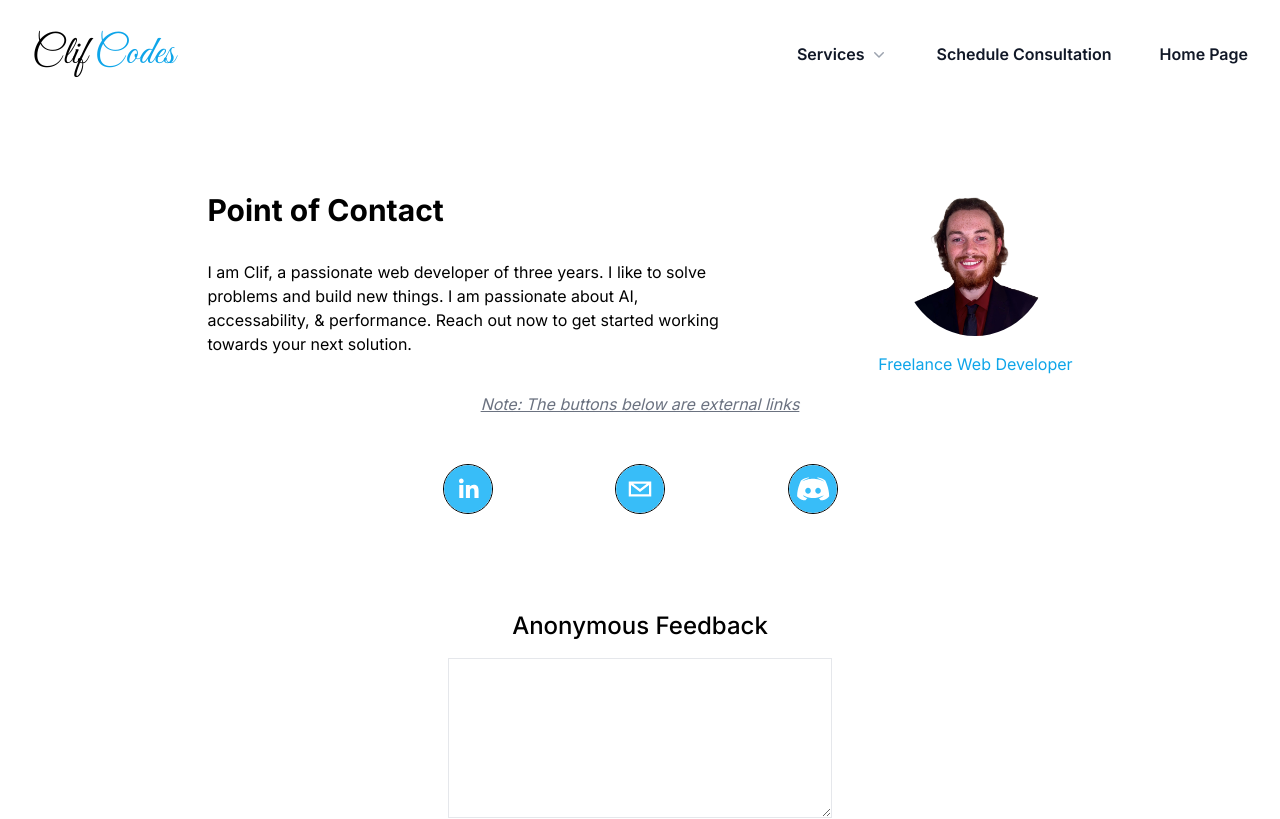
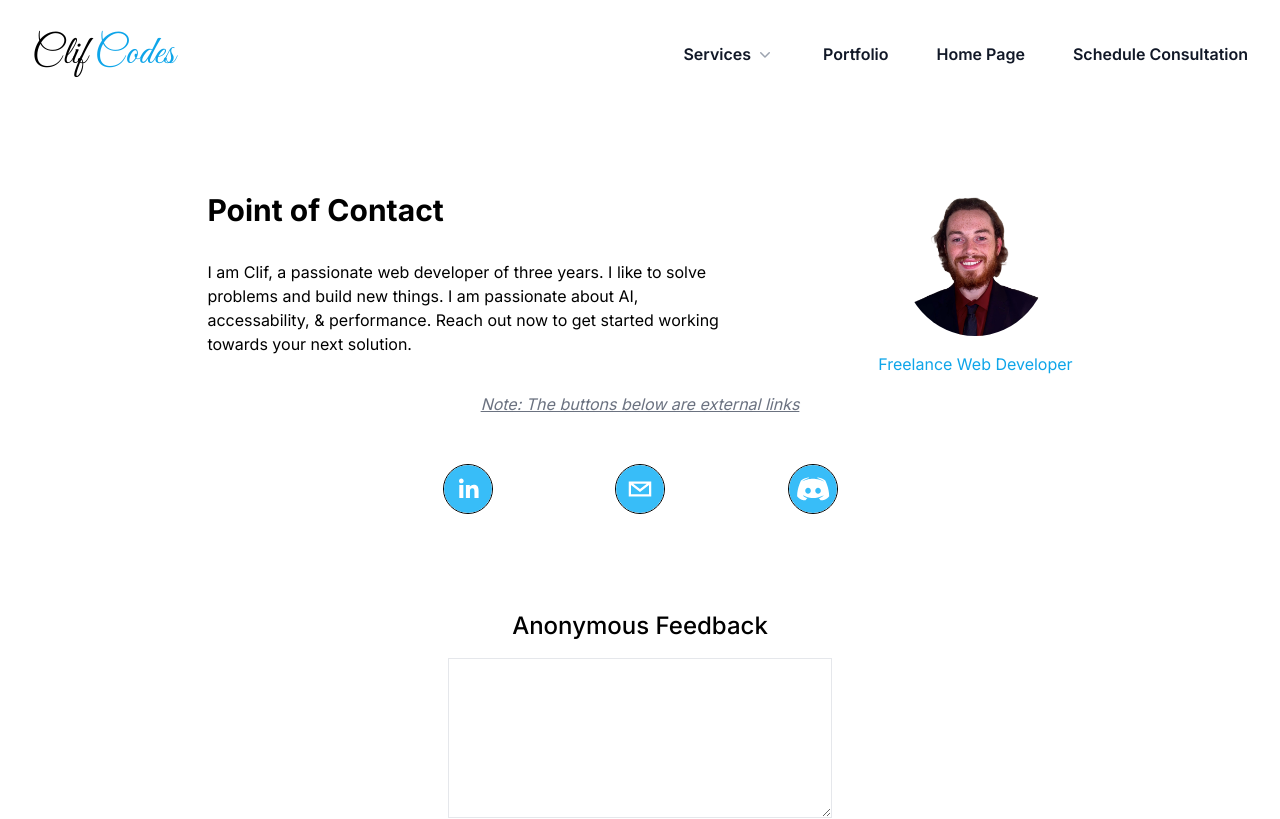
Before and after one commit to bealecs/ClifCodes, a Next.js app in the folder clif-codes/: page /contact in a window 1280 px wide. Shown: the top 819 px of the page. Built offline with nearby package versions, Linux system fonts and the light colour scheme.

Commit message:
added link to my portfolio in header navbar

```diff
--- a/clif-codes/src/app/components/Header.tsx
+++ b/clif-codes/src/app/components/Header.tsx
@@ -156,17 +156,20 @@
             </Transition>
           </Popover>
 
-          <a
-            href={pathname === "/schedule" ? "/" : "/schedule"}
-            className="text-base font-semibold leading-6 text-gray-900"
-          >
-            {pathname === "/schedule" ? "Home Page" : "Schedule Consultation"}
+          <a className="text-base font-semibold leading-6 text-gray-900" href="https://clif.codes" target="_blank" rel="noopener">
+            Portfolio
           </a>
           <a
             href={pathname === "/contact" ? "/" : "/contact"}
             className="text-base font-semibold leading-6 text-gray-900"
           >
             {pathname === "/contact" ? "Home Page" : "Contact"}
+          </a>
+          <a
+            href={pathname === "/schedule" ? "/" : "/schedule"}
+            className="text-base font-semibold leading-6 text-gray-900"
+          >
+            {pathname === "/schedule" ? "Home Page" : "Schedule Consultation"}
           </a>
         </Popover.Group>
       </nav>
@@ -224,6 +227,15 @@
                     </>
                   )}
                 </Disclosure>
+                <a href="https://clif.codes" target="_blank" rel="noopener" className="-mx-3 block rounded-lg px-3 py-2 text-base font-semibold leading-7 text-gray-900 hover:bg-gray-50">
+                  Portfolio
+                </a>
+                <a
+                  href={pathname === "/contact" ? "/" : "/contact"}
+                  className="-mx-3 block rounded-lg px-3 py-2 text-base font-semibold leading-7 text-gray-900 hover:bg-gray-50"
+                >
+                  {pathname === "/contact" ? "Home Page" : "Contact"}
+                </a>
                 <a
                   href={pathname === "/schedule" ? "/" : "/schedule"}
                   className="-mx-3 block rounded-lg px-3 py-2 text-base font-semibold leading-7 text-gray-900 hover:bg-gray-50"
@@ -231,12 +243,6 @@
                   {pathname === "/schedule"
                     ? "Home Page"
                     : "Schedule Consultation"}
-                </a>
-                <a
-                  href={pathname === "/contact" ? "/" : "/contact"}
-                  className="-mx-3 block rounded-lg px-3 py-2 text-base font-semibold leading-7 text-gray-900 hover:bg-gray-50"
-                >
-                  {pathname === "/contact" ? "Home Page" : "Contact"}
                 </a>
               </div>
             </div>
--- a/clif-codes/src/app/components/Hero.tsx
+++ b/clif-codes/src/app/components/Hero.tsx
@@ -74,13 +74,13 @@
           <div className="flex justify-evenly pt-20">
             <a
               href="/schedule"
-              className="transition duration-300 ease-in-out bg-sky-500 text-white hover:bg-sky-600 border-[0.12rem] border-black p-4 rounded-lg"
+              className="transition duration-300 ease-in-out bg-sky-500 text-white hover:bg-sky-600 border-[0.10rem] border-black p-4 rounded-lg"
             >
               Schedule
             </a>
             <a
               href="/contact"
-              className="transition duration-300 ease-in-out bg-sky-500 text-white hover:bg-sky-600 border-[0.12rem] border-black p-4 rounded-lg"
+              className="transition duration-300 ease-in-out bg-sky-500 text-white hover:bg-sky-600 border-[0.10rem] border-black p-4 rounded-lg"
             >
               Contact
             </a>
```
